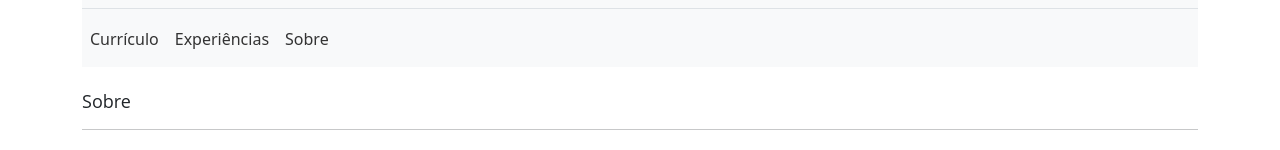
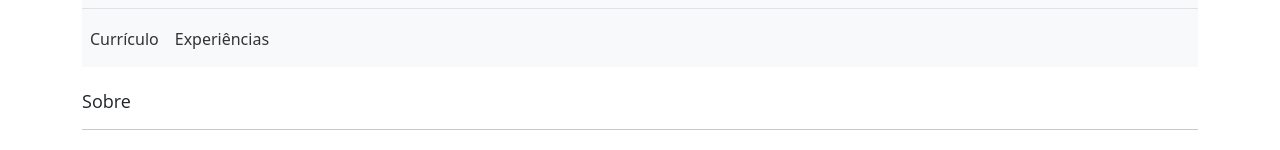
Before and after one commit to AysllaGomes/curriculum, an Angular app: page /sobre in a window 1280 px wide. Shown: the top 150 px of the page. Built offline with nearby package versions, Linux system fonts and the light colour scheme.

Commit message:
[UPT] Removendo da navbar 'Sobre me'

```diff
--- a/src/app/pages/navbar/navbar.component.html
+++ b/src/app/pages/navbar/navbar.component.html
@@ -14,10 +14,6 @@
                 <li class="nav-item">
                     <a class="nav-link" href="/experiencia">Experiências</a>
                 </li>
-
-                <li class="nav-item">
-                    <a class="nav-link" href="/sobre">Sobre</a>
-                </li>
             </ul>
         </div>
     </nav>
```
